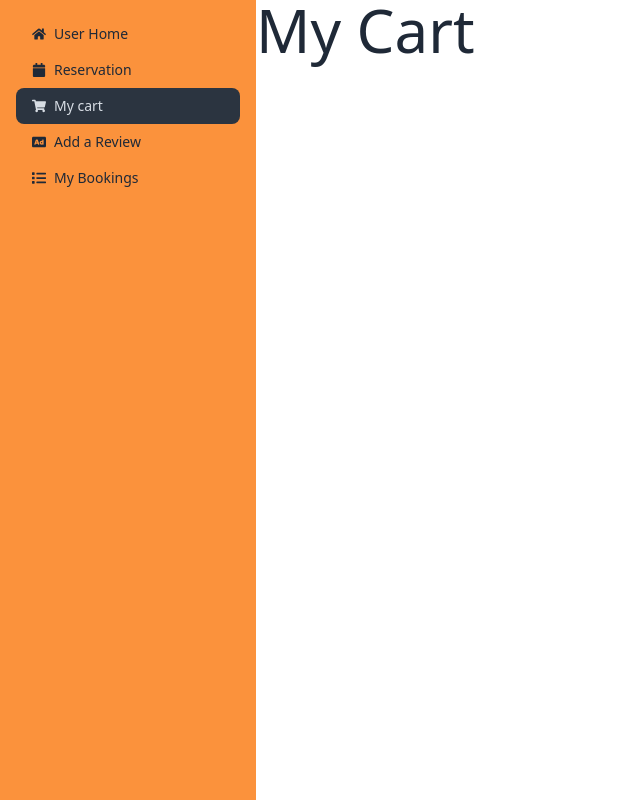
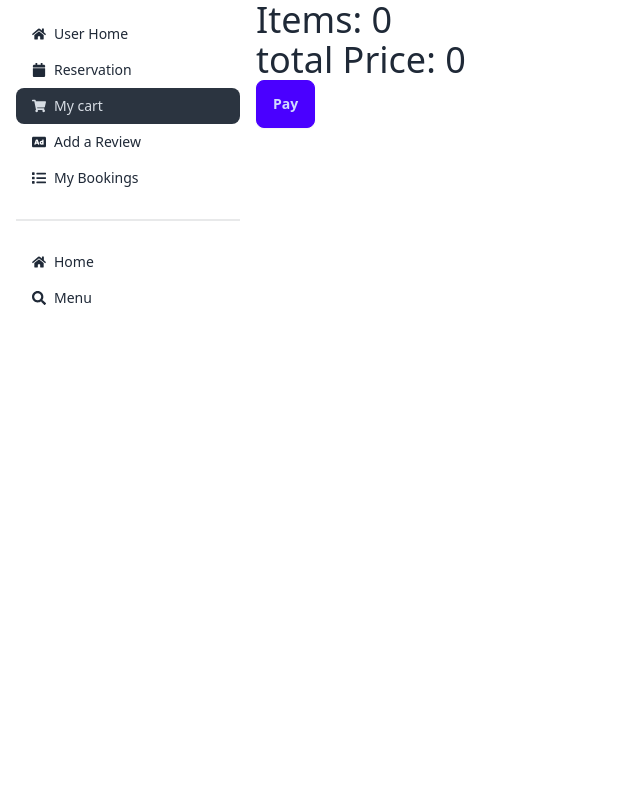
Before and after one commit to Shahriyar001/bistro-boss-2.0, a React (Vite) app: page /dashboard/cart in a window 1280 px wide. Shown: the whole page, without its empty margins (0-640 px from the left). Built offline with nearby package versions, Linux system fonts and the light colour scheme; no server answers.

Commit message:
added reduce to sum total price

```diff
--- a/src/Layout/DashBoard.jsx
+++ b/src/Layout/DashBoard.jsx
@@ -3,6 +3,7 @@ import {
   FaCalendar,
   FaHome,
   FaList,
+  FaSearch,
   FaShoppingCart,
 } from "react-icons/fa";
 import { NavLink, Outlet } from "react-router-dom";
@@ -11,7 +12,7 @@ const DashBoard = () => {
   return (
     <div className="flex">
       {/* dashboard side bar */}
-      <div className="w-64 min-h-screen bg-orange-400">
+      <div className="w-64 min-h-screen ">
         <ul className="menu p-4">
           <li>
             <NavLink to="/dashboard/userHome">
@@ -38,6 +39,17 @@ const DashBoard = () => {
               <FaList /> My Bookings
             </NavLink>
           </li>
+          <div className="divider"></div>
+          <li>
+            <NavLink to="/">
+              <FaHome /> Home
+            </NavLink>
+          </li>
+          <li>
+            <NavLink to="/order/salad">
+              <FaSearch /> Menu
+            </NavLink>
+          </li>
         </ul>
       </div>
       {/* dashboard side bar  */}
--- a/src/pages/Dashboard/Cart/Cart.jsx
+++ b/src/pages/Dashboard/Cart/Cart.jsx
@@ -1,7 +1,13 @@
+import useCart from "../../../hooks/useCart";
+
 const Cart = () => {
+  const [cart] = useCart();
+  const totalPrice = cart.reduce((total, item) => total + item.price, 0);
   return (
     <div>
-      <h2 className="text-6xl">My Cart</h2>
+      <h2 className="text-4xl">Items: {cart.length}</h2>
+      <h2 className="text-4xl">total Price: {totalPrice}</h2>
+      <button className="btn btn-primary">Pay</button>
     </div>
   );
 };
```
